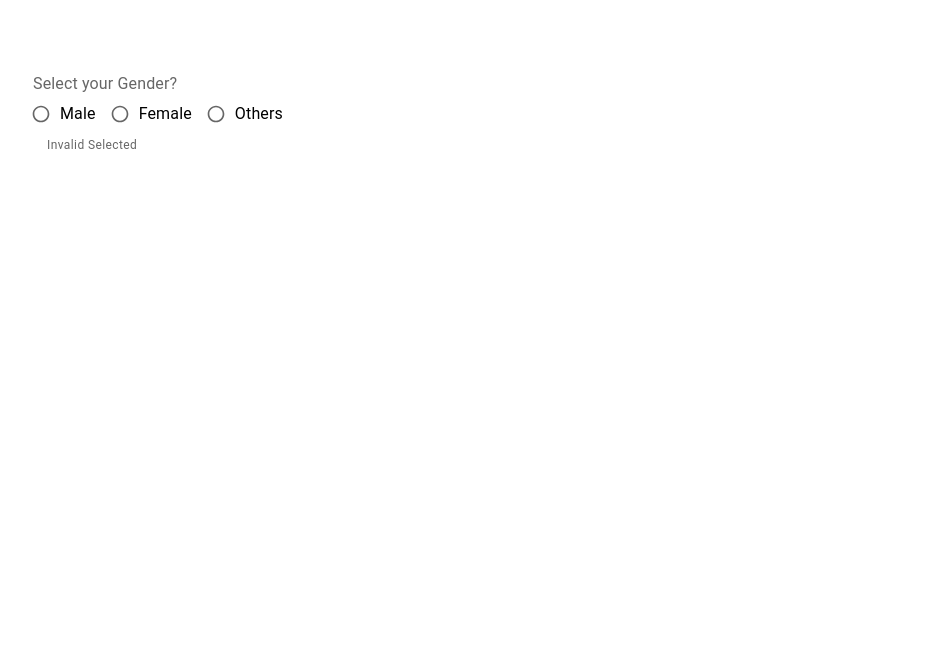
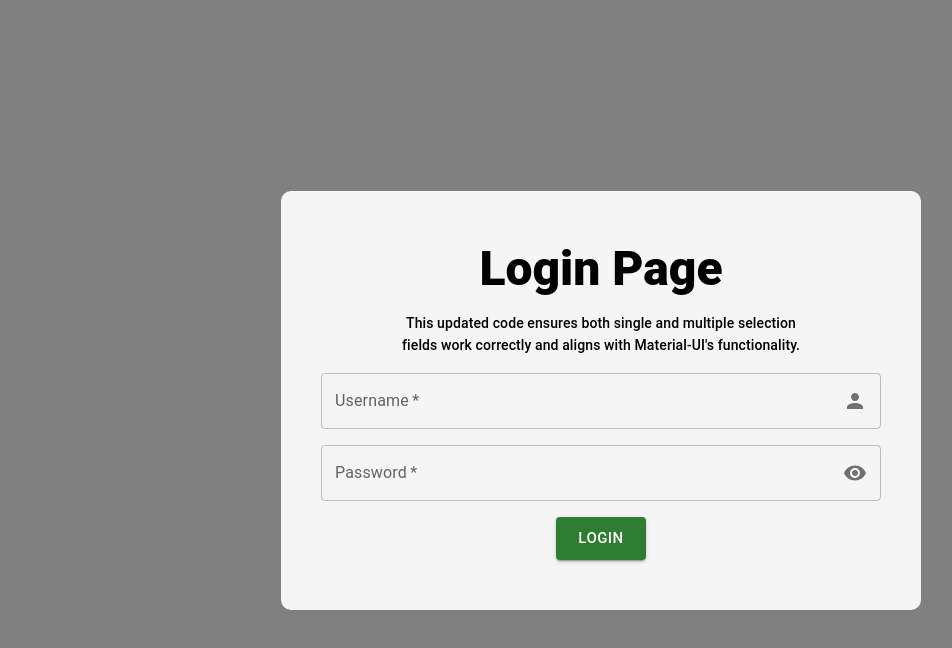
Before and after one commit to RjRishuSty/ReactMUI, a React (Create React App) app in the folder react-mui-demo/: page / in a window 1280 px wide. Shown: the top 648 px of the page, without its empty margins (39-991 px from the left). Built offline with nearby package versions, Linux system fonts and the light colour scheme.

Commit message:
add one login project

```diff
--- a/react-mui-demo/src/App.js
+++ b/react-mui-demo/src/App.js
@@ -20,8 +20,8 @@ function App() {
       {/* <MuiToggleButton/> */}
       {/* <MuiTextField/> */}
       {/* <MuiSelectTextField/> */}
-      {/* <TwoJanuary/> */}
-      <MuiRadioButton/>
+      <TwoJanuary/>
+      {/* <MuiRadioButton/> */}
     </div>
   );
 }
--- a/react-mui-demo/src/PlayGround/TwoJanuary.jsx
+++ b/react-mui-demo/src/PlayGround/TwoJanuary.jsx
@@ -8,27 +8,67 @@ import {
 } from "@mui/material";
 import PersonIcon from "@mui/icons-material/Person";
 import VisibilityIcon from "@mui/icons-material/Visibility";
-import React from "react";
+import VisibilityOffIcon from "@mui/icons-material/VisibilityOff";
+import React, { useState } from "react";
 
 const TwoJanuary = () => {
+  const [visibility, SetVisibility] = useState(false);
+  const [formData, setFormData] = useState({
+    username: "",
+    password: "",
+  });
+  const handleChange = (e) => {
+    setFormData((prevData) => ({
+      ...prevData,
+      [e.target.id]: e.target.value || "",
+    }));
+  };
+  const handleSubmit = (e) => {
+    e.preventDefault();
+    if (validationLoginData) {
+      return "Login SUccessfully";
+    }
+  };
+  const validationLoginData = (formData) => {
+    if (formData.username === "") {
+      console.log("isempty");
+      return false;
+    }
+    if (formData.username.length < 6) {
+      console.log("Min 7 digits of username");
+      return false;
+    }
+    if (formData.password === "") {
+      console.log("isEmpty");
+      return false;
+    }
+    if (formData.password.length < 6) {
+      console.log("Min 8 dights of password");
+      return false;
+    }
+    return true;
+  };
+
+  const handleVisibility = (e) => {
+    SetVisibility((prev) => !prev);
+  };
+  console.log(formData);
   return (
     <Stack
-      width="100%"
-      height="80vh"
-      display="flex"
-      justifyContent="center"
-      alignItems="center"
+      sx={{
+        width: "50%",
+        bgcolor: "whitesmoke",
+        borderRadius: "10px",
+      }}
     >
       <Box
         sx={{
-          width: "50%",
-          padding: "50px 20px",
-          boxShadow: "0px 0px 5px black",
-          borderRadius: "5px",
+          width: "100%",
           display: "flex",
           justifyContent: "center",
           alignItems: "center",
           flexDirection: "column",
+          padding: "50px 20px",
         }}
       >
         <Typography
@@ -49,14 +89,17 @@ const TwoJanuary = () => {
           This updated code ensures both single and multiple selection fields
           work correctly and aligns with Material-UI's functionality.
         </Typography>
-        <form>
+        <form onSubmit={handleSubmit}>
           <TextField
             fullWidth
+            id="username"
             label="Username"
             color="success"
             size="medium"
             type="text"
             required
+            value={formData.username}
+            onChange={handleChange}
             sx={{ mb: 2 }}
             InputProps={{
               endAdornment: (
@@ -68,16 +111,29 @@ const TwoJanuary = () => {
           />
           <TextField
             fullWidth
+            id="password"
             label="Password"
             color="success"
             size="medium"
             required
-            type="password"
+            value={formData.password}
+            onChange={handleChange}
+            type={visibility ? "text" : "password"}
             sx={{ mb: 2 }}
             InputProps={{
               endAdornment: (
                 <InputAdornment position="end">
-                  <VisibilityIcon />
+                  {visibility ? (
+                    <VisibilityOffIcon
+                      onClick={handleVisibility}
+                      sx={{ cursor: "pointer" }}
+                    />
+                  ) : (
+                    <VisibilityIcon
+                      onClick={handleVisibility}
+                      sx={{ cursor: "pointer" }}
+                    />
+                  )}
                 </InputAdornment>
               ),
             }}
--- a/react-mui-demo/src/index.css
+++ b/react-mui-demo/src/index.css
@@ -1,3 +1,16 @@
-.App{
-    padding: 4rem;
+*{
+    margin: 0;
+    padding: 0;
+    box-sizing: border-box;
 }
+body {
+  background-color: gray !important;
+}
+.App {
+  /* border: 2px solid red; */
+  width: 100%;
+  height: 100vh;
+  display: flex;
+  justify-content: center;
+  align-items: center;
+}
```
